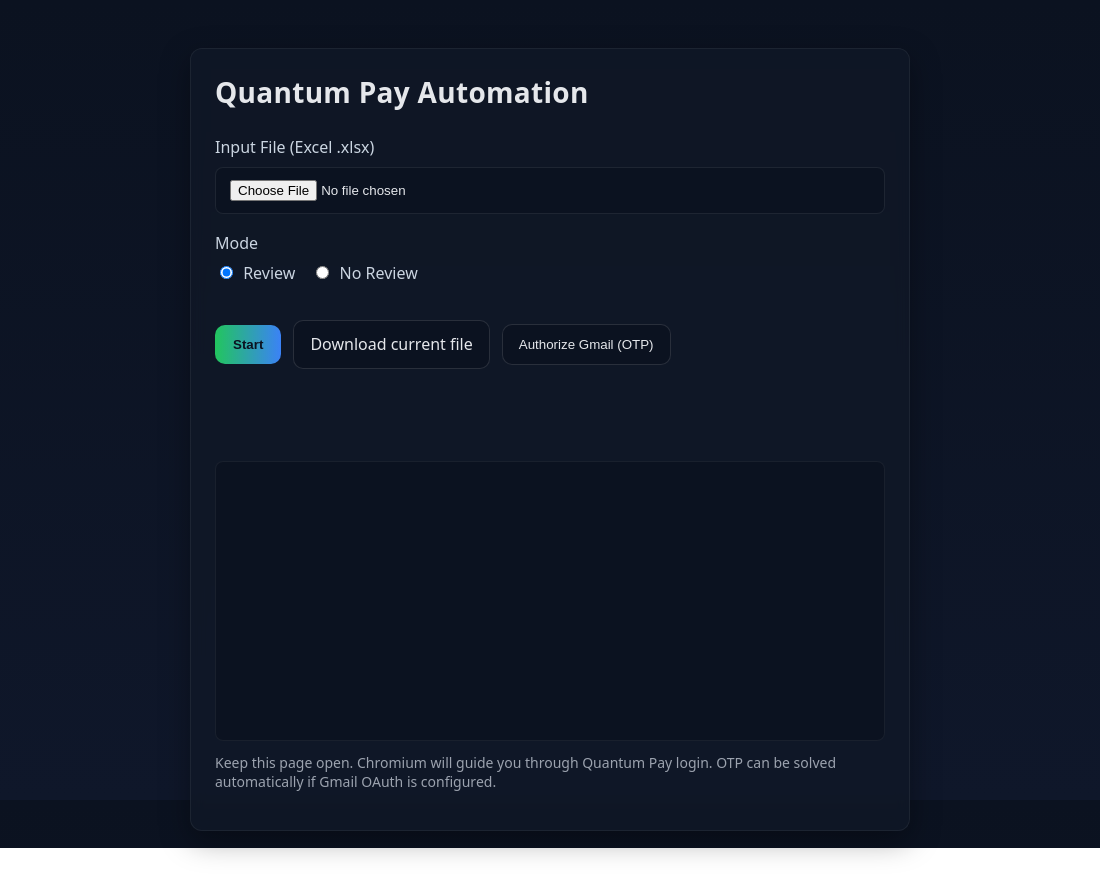
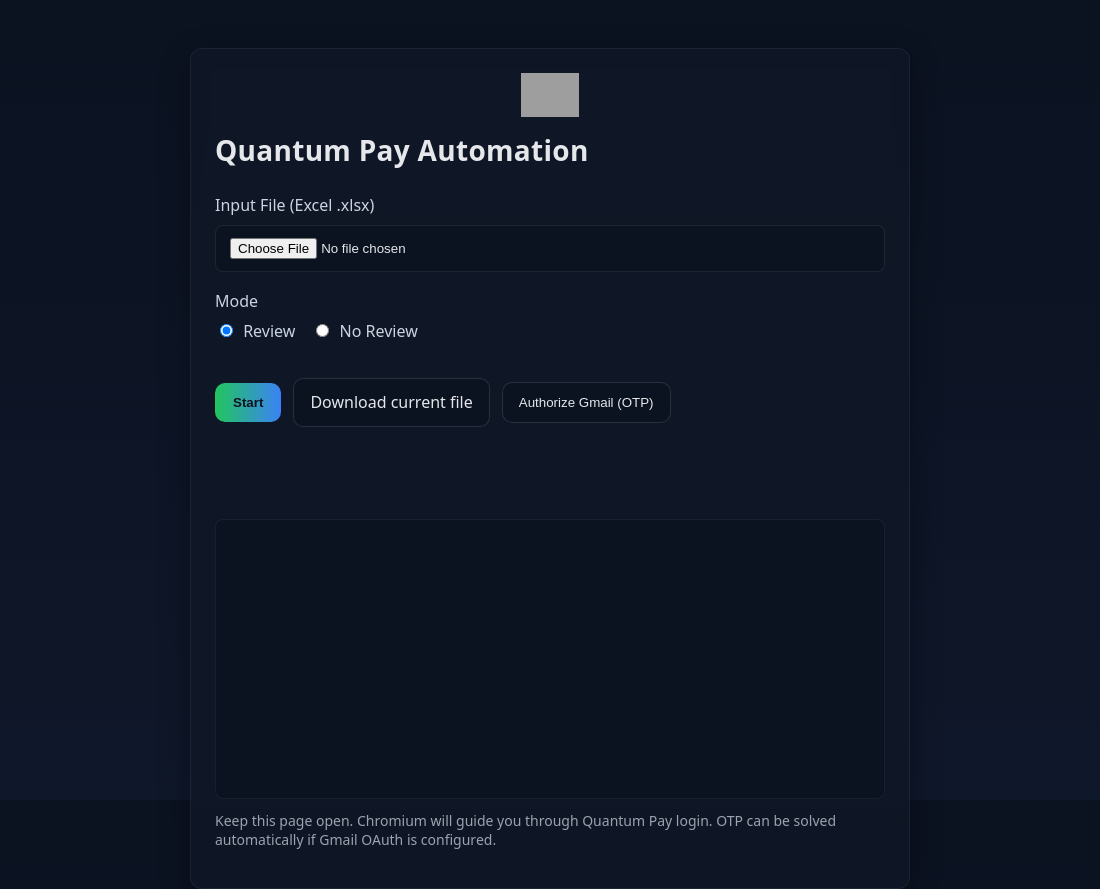
Before and after one commit to vnpsolutions/braintree-auto, an Electron app: page public/qp.html in a window 1100 px wide. Before the commit the page ends 848 px from the top, so only its background shows below. Drawn offline with Linux system fonts and the light colour scheme; no server answers; grey boxes are pictures that could not be loaded.

Commit message:
UI for runner

```diff
--- a/public/qp.css
+++ b/public/qp.css
@@ -3,6 +3,8 @@
 html,body{height:100%}
 body{margin:0;background:linear-gradient(180deg,#0b1220,#0f172a);color:var(--text);font-family:ui-sans-serif,system-ui,-apple-system,"Segoe UI",Roboto,Ubuntu,"Helvetica Neue","Noto Sans",sans-serif;line-height:1.4}
 .container{max-width:720px;margin:48px auto;padding:24px;border-radius:12px;background:rgba(17,24,39,.75);backdrop-filter:blur(8px);border:1px solid rgba(255,255,255,.06);box-shadow:0 10px 30px rgba(0,0,0,.35)}
+.brand{display:flex;align-items:center;justify-content:center;margin-bottom:14px}
+.brand-logo{height:44px;max-width:100%;object-fit:contain}
 h1{margin:0 0 24px 0;font-size:28px;letter-spacing:.3px}
 .form-row{margin-bottom:18px}
 label{display:block;margin-bottom:8px;color:#cbd5e1}
--- a/public/qp.html
+++ b/public/qp.html
@@ -8,6 +8,13 @@
   </head>
   <body>
     <div class="container">
+      <div class="brand">
+        <img
+          class="brand-logo"
+          src="https://www.vnpsolutions.com/_next/static/media/logo.0b03bd70.svg"
+          alt="VNP Solutions"
+        >
+      </div>
       <h1>Quantum Pay Automation</h1>
       <form id="start-form">
         <div class="form-row">
```
Also changed, not shown: 2 other files.
